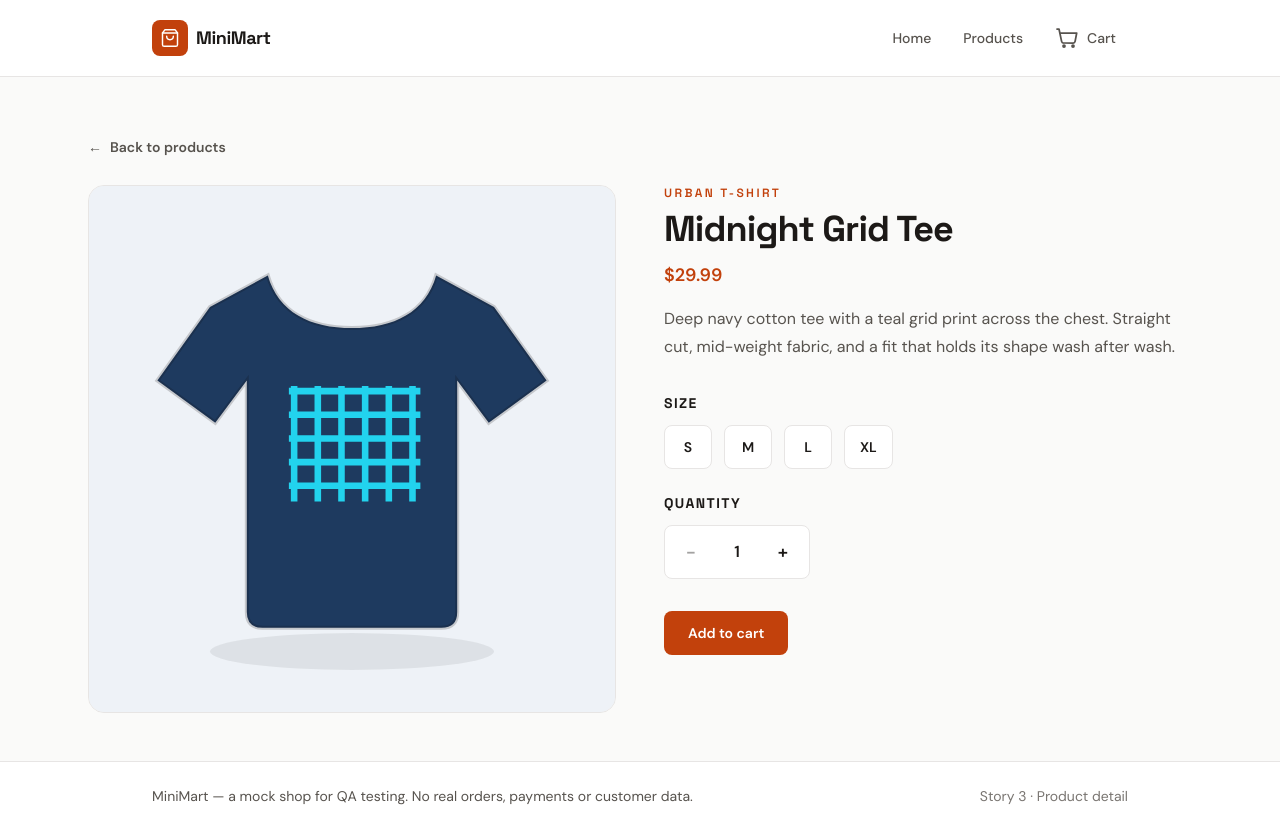
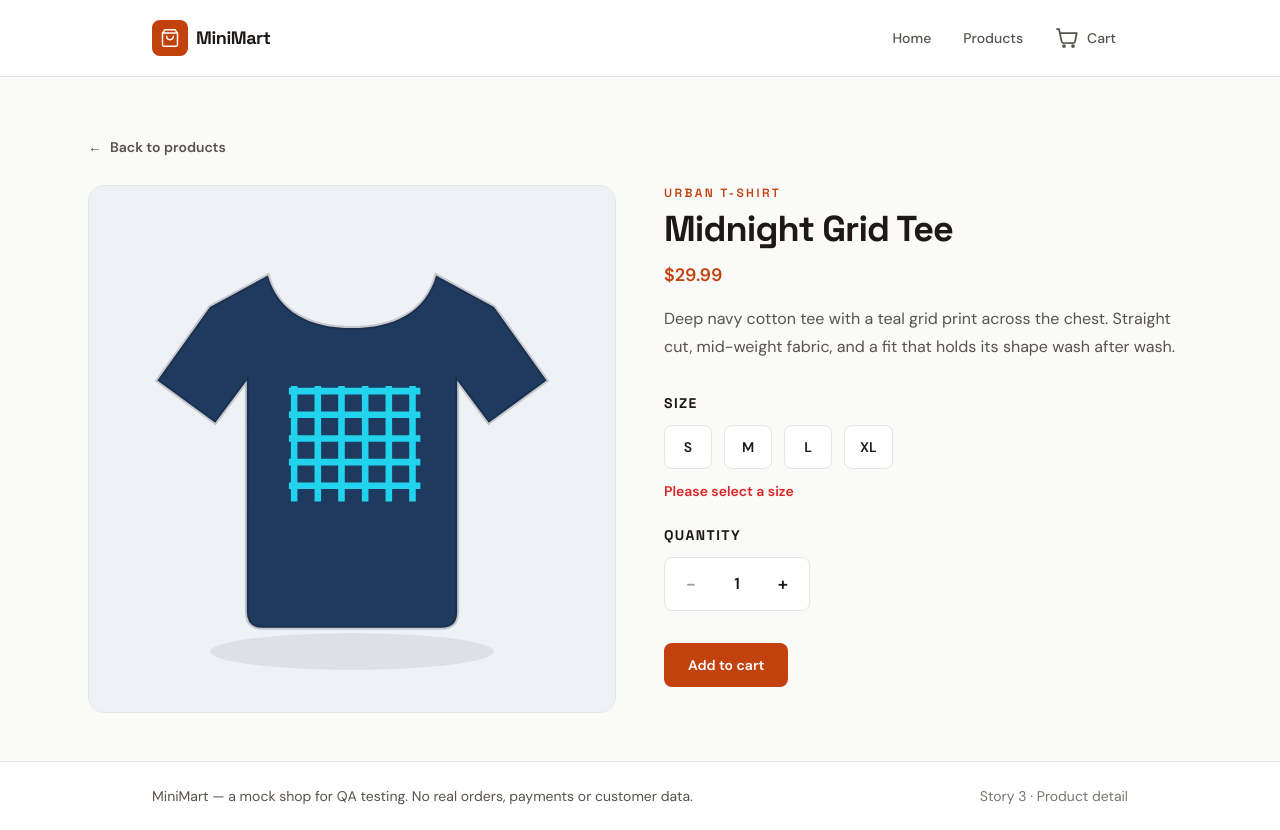
Before and after one commit to ramibentaieb-qa/ai-built-shop-qa, a Next.js app: page /products/1 in a window 1280 px wide. Both pictures are taken after a click on the button "Add to cart". Built offline with nearby package versions, Linux system fonts and the light colour scheme.

Commit message:
feat: add to cart with a size error message
Clicking Add to cart without a size shows Please select a size and adds nothing. With a size, the chosen quantity goes into the cart and the chosen size and quantity stay as they are.

```diff
--- a/src/app/products/[id]/page.tsx
+++ b/src/app/products/[id]/page.tsx
@@ -83,7 +83,7 @@ export default async function ProductDetailPage({ params }: ProductDetailProps)
             {product.description}
           </p>
 
-          <ProductPurchasePanel />
+          <ProductPurchasePanel productId={product.id} />
         </div>
       </div>
     </div>
--- a/src/components/product-purchase-panel.tsx
+++ b/src/components/product-purchase-panel.tsx
@@ -1,15 +1,25 @@
 "use client";
 
 import { useState } from "react";
+
+import { useCart } from "@/components/cart-provider";
 
 const SIZES = ["S", "M", "L", "XL"] as const;
 
 const MIN_QUANTITY = 1;
 const MAX_QUANTITY = 10;
 
-export function ProductPurchasePanel() {
+export function ProductPurchasePanel({ productId }: { productId: string }) {
   const [size, setSize] = useState<string | null>(null);
   const [quantity, setQuantity] = useState(MIN_QUANTITY);
+  const [showSizeError, setShowSizeError] = useState(false);
+  const { addItem } = useCart();
+
+  function selectSize(option: string) {
+    setSize(option);
+    // The message is only needed while no size is selected.
+    setShowSizeError(false);
+  }
 
   function decreaseQuantity() {
     setQuantity((current) => Math.max(MIN_QUANTITY, current - 1));
@@ -17,6 +27,17 @@ export function ProductPurchasePanel() {
 
   function increaseQuantity() {
     setQuantity((current) => Math.min(MAX_QUANTITY, current + 1));
+  }
+
+  function addToCart() {
+    if (!size) {
+      setShowSizeError(true);
+      return;
+    }
+
+    addItem({ productId, size, quantity });
+
+    // The chosen size and quantity stay as they are after adding.
   }
 
   return (
@@ -35,7 +56,7 @@ export function ProductPurchasePanel() {
                 data-testid={`size-option-${option}`}
                 checked={size === option}
                 aria-checked={size === option}
-                onChange={() => setSize(option)}
+                onChange={() => selectSize(option)}
                 className="peer absolute inset-0 h-full w-full cursor-pointer appearance-none rounded-lg border border-line bg-surface checked:border-brand checked:bg-brand"
               />
               <span className="pointer-events-none relative z-10 inline-flex min-h-11 min-w-12 items-center justify-center rounded-lg px-4 text-sm font-semibold text-ink transition-colors peer-checked:text-brand-contrast">
@@ -44,6 +65,16 @@ export function ProductPurchasePanel() {
             </label>
           ))}
         </div>
+
+        {showSizeError && (
+          <p
+            data-testid="size-error"
+            role="alert"
+            className="mt-3 text-sm font-semibold text-danger-ink"
+          >
+            Please select a size
+          </p>
+        )}
       </fieldset>
 
       <div className="mt-6">
@@ -91,13 +122,10 @@ export function ProductPurchasePanel() {
         </div>
       </div>
 
-      {/*
-        Adding to the cart is the next story. The button is here so the page can
-        be tested, but it does nothing yet.
-      */}
       <button
         type="button"
         data-testid="add-to-cart"
+        onClick={addToCart}
         className="mt-8 inline-flex min-h-11 w-full items-center justify-center rounded-lg bg-brand px-6 py-3 text-sm font-semibold text-brand-contrast transition-colors hover:bg-brand-strong sm:w-auto"
       >
         Add to cart
```
